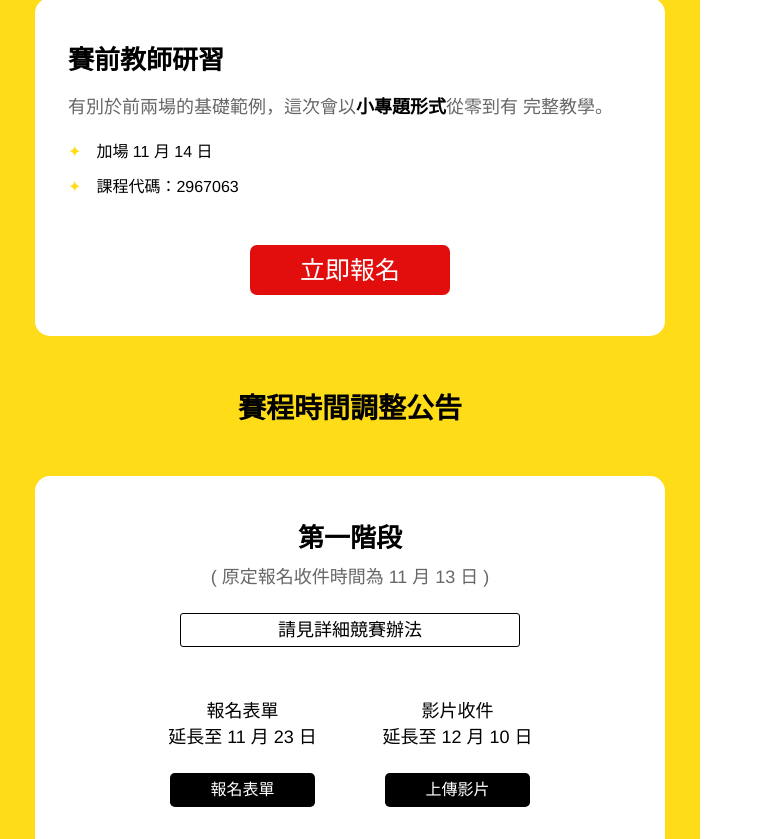
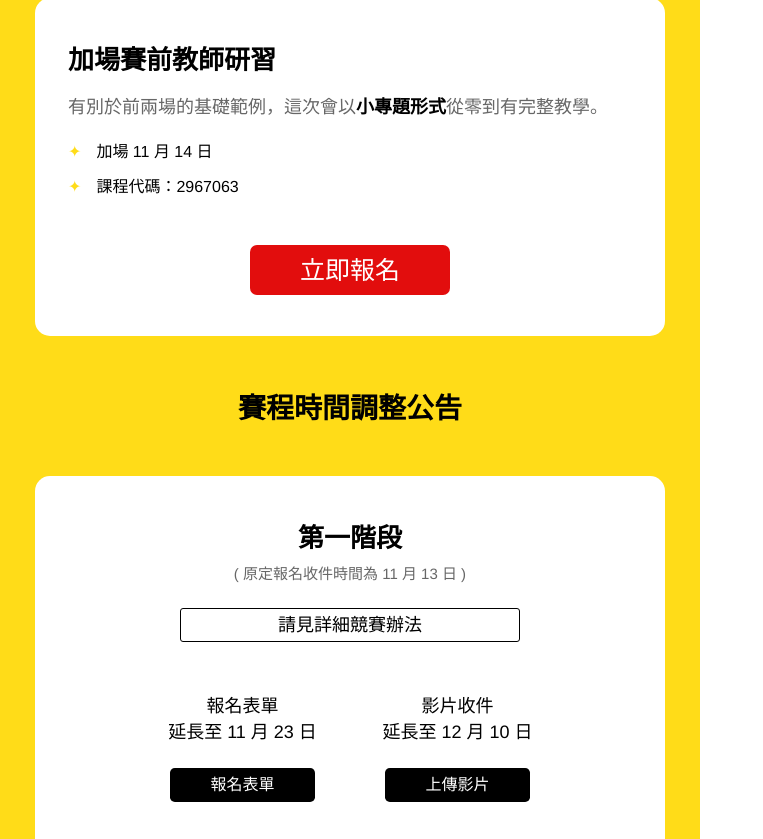
Before and after one commit to Rin-kingkit/edm-web, a plain HTML site: page index.html in a window 1280 px wide. Shown: the part 897-1736 px from the top of the page, without its empty margins (0-763 px from the left). Drawn offline with Linux system fonts and the light colour scheme.

Commit message:
11.10 - 5

```diff
--- a/index.html
+++ b/index.html
@@ -3,7 +3,7 @@
 <head>
     <meta charset="UTF-8">
     <meta name="viewport" content="width=device-width, initial-scale=1.0">
-    <title>電子報 test</title>
+    <title>電子報</title>
 
     <link rel="stylesheet" href="style.css">
     <!-- style="" -->
@@ -22,9 +22,8 @@
 
         <div class="block teacher">
             <div class="content">
-                <h3>賽前教師研習</h3>
-                <p class="info">有別於前兩場的基礎範例，這次會以<span>小專題形式</span>從零到有
-                    完整教學。</p>
+                <h3>加場賽前教師研習</h3>
+                <p class="info">有別於前兩場的基礎範例，這次會以<span>小專題形式</span>從零到有完整教學。</p>
                 <ul>
                     <li><span>✦</span>加場 11 月 14 日</li>
                     <li><span>✦</span>課程代碼：2967063</li>
--- a/style.css
+++ b/style.css
@@ -124,6 +124,7 @@ h2 {
  }
  .first-info .info {
   margin-top: 8px;
+  font-size: 15px;
 }
  .btn-white {
   border: 1px solid #000;
```
